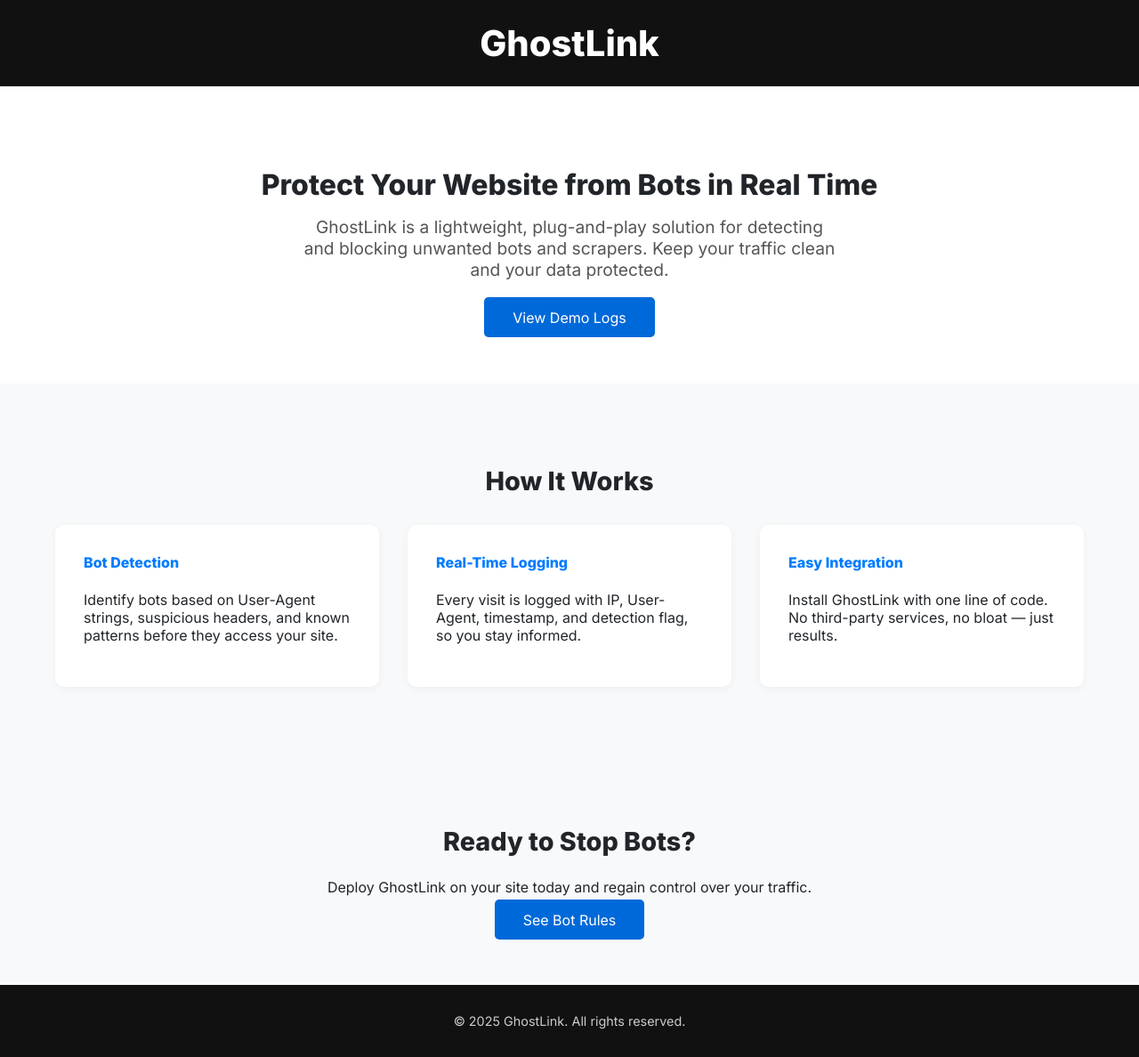
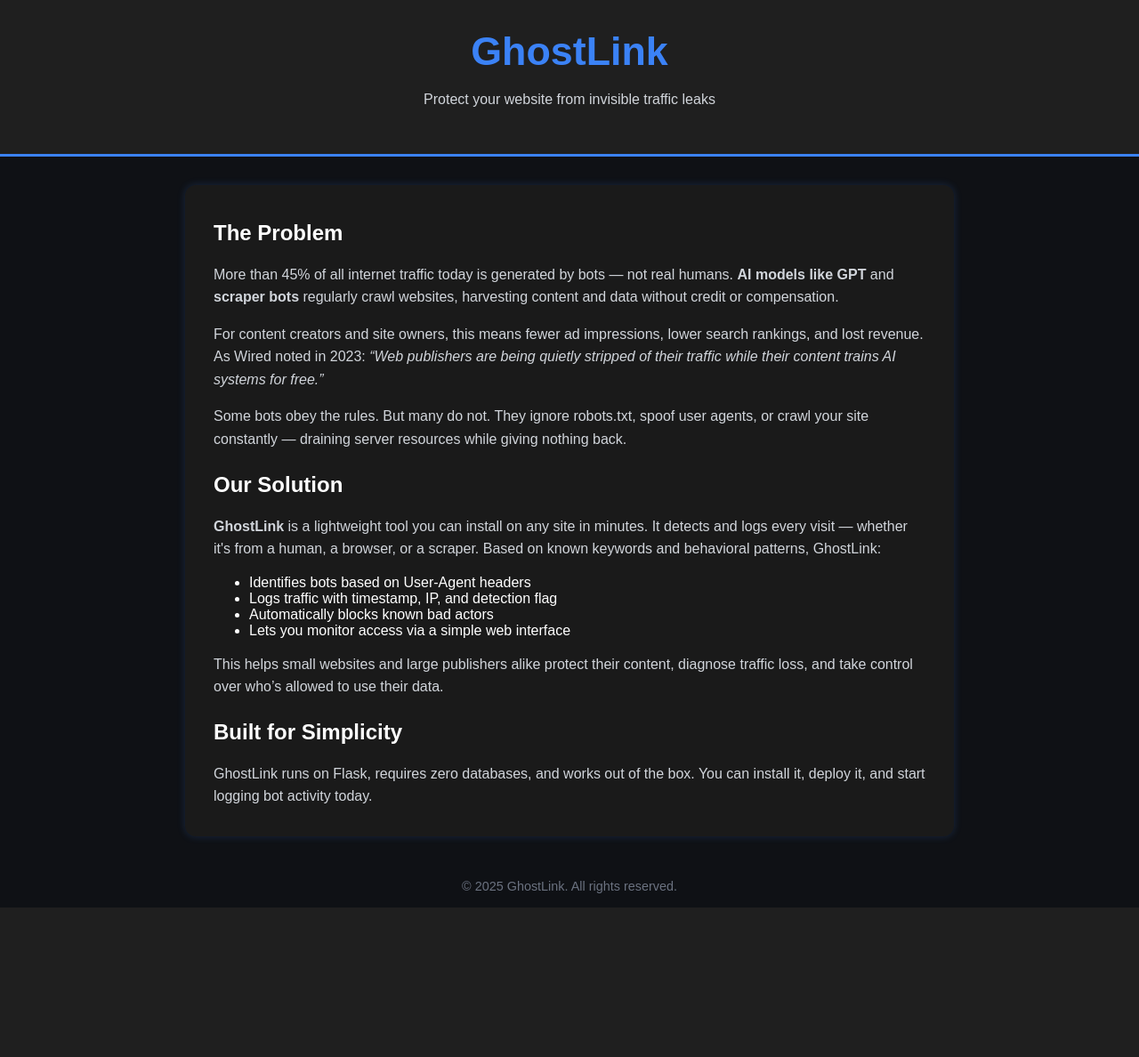
Before and after one commit to Holden2028/ghostlink, a Flask app: page / in a window 1280 px wide. Shown: the whole page at 89% size. After the commit the page ends 1020 px from the top, so only its background shows below. Run offline with Flask 3, Linux system fonts and the light colour scheme.

Commit message:
Update homepage with detailed problem and solution description

```diff
--- a/templates/index.html
+++ b/templates/index.html
@@ -1,128 +1,87 @@
 <!DOCTYPE html>
 <html lang="en">
 <head>
-  <meta charset="UTF-8" />
-  <meta name="viewport" content="width=device-width, initial-scale=1.0"/>
-  <title>GhostLink – Anti-Bot Detection</title>
-  <link href="https://fonts.googleapis.com/css2?family=Inter:wght@400;600;800&display=swap" rel="stylesheet">
+    <meta charset="UTF-8">
+    <title>GhostLink | Defend Your Website</title>
     <style>
         body {
+            font-family: Arial, sans-serif;
+            background: #0f1115;
+            color: #ffffff;
             margin: 0;
-      font-family: 'Inter', sans-serif;
-      background-color: #f8f9fa;
-      color: #212529;
+            padding: 0;
         }
         header {
-      background-color: #111;
-      padding: 1.5rem;
+            background-color: #1f1f1f;
+            padding: 2rem;
             text-align: center;
+            border-bottom: 3px solid #3b82f6;
         }
-    header h1 {
-      color: #fff;
-      font-size: 2.5rem;
+        h1 {
+            font-size: 2.8rem;
+            color: #3b82f6;
             margin: 0;
         }
-    .hero {
-      padding: 4rem 2rem;
-      background: #fff;
-      text-align: center;
+        .container {
+            max-width: 800px;
+            margin: 2rem auto;
+            padding: 1rem 2rem;
+            background-color: #1a1a1a;
+            border-radius: 12px;
+            box-shadow: 0 0 10px rgba(59, 130, 246, 0.2);
         }
-    .hero h2 {
-      font-size: 2rem;
-      margin-bottom: 1rem;
+        h2 {
+            color: #ffffff;
+            margin-top: 1.5rem;
         }
-    .hero p {
-      font-size: 1.2rem;
-      color: #555;
-      max-width: 600px;
-      margin: 0 auto 2rem;
-    }
-    .btn {
-      background-color: #0069d9;
-      color: white;
-      padding: 0.8rem 2rem;
-      font-size: 1rem;
-      border: none;
-      border-radius: 5px;
-      text-decoration: none;
-    }
-    .section {
-      padding: 4rem 2rem;
-      text-align: center;
-    }
-    .section h3 {
-      font-size: 1.8rem;
-      margin-bottom: 1.5rem;
-    }
-    .features {
-      display: flex;
-      flex-wrap: wrap;
-      justify-content: center;
-      gap: 2rem;
-      margin-top: 2rem;
-    }
-    .card {
-      background: white;
-      padding: 2rem;
-      border-radius: 10px;
-      box-shadow: 0 2px 10px rgba(0,0,0,0.05);
-      width: 300px;
-      text-align: left;
-    }
-    .card h4 {
-      margin-top: 0;
-      color: #007bff;
+        p {
+            line-height: 1.6;
+            color: #d1d5db;
         }
         footer {
-      background-color: #111;
-      color: #ccc;
             text-align: center;
-      padding: 2rem 1rem;
+            margin: 3rem 0 1rem;
             font-size: 0.9rem;
-    }
-    @media (max-width: 768px) {
-      .features {
-        flex-direction: column;
-        align-items: center;
-      }
+            color: #6b7280;
         }
     </style>
 </head>
 <body>
     <header>
         <h1>GhostLink</h1>
+        <p>Protect your website from invisible traffic leaks</p>
     </header>
+    <div class="container">
+        <h2>The Problem</h2>
+        <p>
+            More than 45% of all internet traffic today is generated by bots — not real humans. <strong>AI models like GPT</strong> and <strong>scraper bots</strong> regularly crawl websites, harvesting content and data without credit or compensation.
+        </p>
+        <p>
+            For content creators and site owners, this means fewer ad impressions, lower search rankings, and lost revenue. As Wired noted in 2023: <em>“Web publishers are being quietly stripped of their traffic while their content trains AI systems for free.”</em>
+        </p>
+        <p>
+            Some bots obey the rules. But many do not. They ignore robots.txt, spoof user agents, or crawl your site constantly — draining server resources while giving nothing back.
+        </p>
 
-  <section class="hero">
-    <h2>Protect Your Website from Bots in Real Time</h2>
-    <p>GhostLink is a lightweight, plug-and-play solution for detecting and blocking unwanted bots and scrapers. Keep your traffic clean and your data protected.</p>
-    <a href="/log" class="btn">View Demo Logs</a>
-  </section>
+        <h2>Our Solution</h2>
+        <p>
+            <strong>GhostLink</strong> is a lightweight tool you can install on any site in minutes. It detects and logs every visit — whether it's from a human, a browser, or a scraper. Based on known keywords and behavioral patterns, GhostLink:
+        </p>
+        <ul>
+            <li>Identifies bots based on User-Agent headers</li>
+            <li>Logs traffic with timestamp, IP, and detection flag</li>
+            <li>Automatically blocks known bad actors</li>
+            <li>Lets you monitor access via a simple web interface</li>
+        </ul>
+        <p>
+            This helps small websites and large publishers alike protect their content, diagnose traffic loss, and take control over who’s allowed to use their data.
+        </p>
 
-  <section class="section">
-    <h3>How It Works</h3>
-    <div class="features">
-      <div class="card">
-        <h4>Bot Detection</h4>
-        <p>Identify bots based on User-Agent strings, suspicious headers, and known patterns before they access your site.</p>
+        <h2>Built for Simplicity</h2>
+        <p>
+            GhostLink runs on Flask, requires zero databases, and works out of the box. You can install it, deploy it, and start logging bot activity today.
+        </p>
     </div>
-      <div class="card">
-        <h4>Real-Time Logging</h4>
-        <p>Every visit is logged with IP, User-Agent, timestamp, and detection flag, so you stay informed.</p>
-      </div>
-      <div class="card">
-        <h4>Easy Integration</h4>
-        <p>Install GhostLink with one line of code. No third-party services, no bloat — just results.</p>
-      </div>
-    </div>
-  </section>
-
-  <section class="section">
-    <h3>Ready to Stop Bots?</h3>
-    <p>Deploy GhostLink on your site today and regain control over your traffic.</p>
-    <a href="/robots.txt" class="btn">See Bot Rules</a>
-  </section>
-
     <footer>
         &copy; 2025 GhostLink. All rights reserved.
     </footer>
```
Lines whose indentation alone changed are shown as unchanged.
